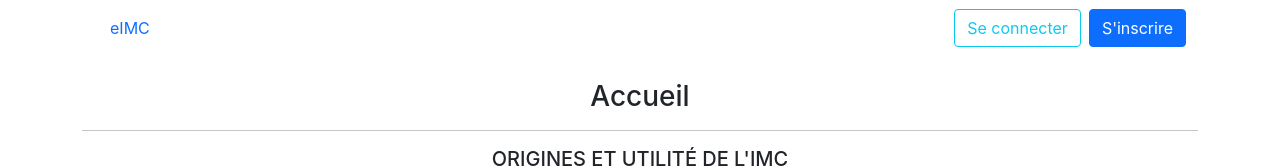
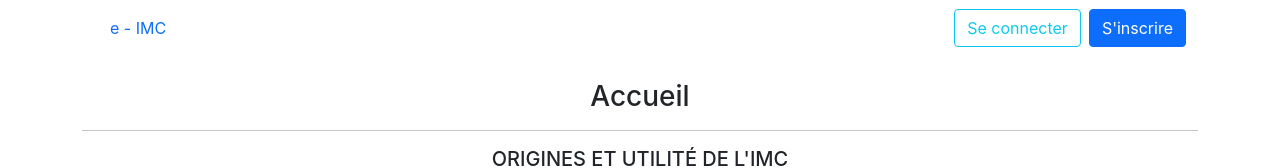
Before and after one commit to ClementLalaux/ECF, a React (Create React App) app: page / in a window 1280 px wide. Shown: the top 168 px of the page. Built offline with nearby package versions, Linux system fonts and the light colour scheme.

Commit message:
Premier commit

```diff
--- a/src/App.js
+++ b/src/App.js
@@ -5,15 +5,14 @@ import { useDispatch, useSelector } from "react-redux";
 import Modal from "./components/shared/Modal";
 import SignForm from "./components/auth/signForm";
 import { removeUser,signIn,signUp} from "./components/auth/authSlice";
-import { Navigate, NavLink, Outlet} from "react-router-dom";
+import {  NavLink, Outlet, useNavigate} from "react-router-dom";
 
 function App() {
 
   const [signFormMode, setSignFormMode] = useState("");
-
   const user = useSelector((state) => state.auth.user);
   const dispatch = useDispatch();
-
+  const navigate = useNavigate();
   const onSigningHandler = async (credentials) => {
     if (signFormMode === "Se connecter") {
       await dispatch(signIn(credentials));
@@ -24,8 +23,10 @@ function App() {
     setSignFormMode("");
   };
 
-
-
+    const returnToMenu = () => {
+      dispatch(removeUser())
+      navigate('/')
+    }
 
   useEffect(()=> {
     dispatch(removeUser())
@@ -41,20 +42,17 @@ function App() {
           ,document.getElementById("modal-root"))
       }
       <header className="mb-4">
-        <nav
-          className="navbar navbar-expand-lg bg-body-tertiary"
-          data-bs-theme="dark"
-        >
-          <div className="container-fluid">
+        <nav className="navbar navbar-expand-lg bg-body-tertiary">
+          <div className="container">
             <NavLink className="nav-link" to={`/`}>
-              eIMC
+              e - IMC
             </NavLink>
             {user && <NavLink className="nav-link" to={`/formImc`}>Ajouter Info</NavLink>}
             <div className="collapse navbar-collapse" id="eRecipe-navbar">
               {user ? (
                 <button
                   className="ms-auto btn btn-secondary"
-                  onClick={() => dispatch(removeUser())}
+                  onClick={() => returnToMenu()}
                 >
                   Se déconnecter
                 </button>
--- a/src/components/formImc/FormPage.jsx
+++ b/src/components/formImc/FormPage.jsx
@@ -1,6 +1,7 @@
 import { useEffect, useState } from "react"
 import { createPortal } from "react-dom"
 import { useDispatch, useSelector } from "react-redux"
+import { Navigate } from "react-router-dom"
 import Modal from "../shared/Modal"
 import FormImc from "./FormImc"
 import { addImc, fetchImc } from "./formImcSlice"
@@ -27,14 +28,15 @@ const FormPage = () => {
             {formImcMode && createPortal(<Modal onClose={()=>setFormImcMode("")}>
                 <FormImc onAdd={onAdd}/>
             </Modal>,document.getElementById("modal-root"))}
-            <div className="row">
+            {!idUser && <Navigate to="/"/>}
+            <div className="row mb-4">
                 <h3 className="mb-3">Les dernières valeurs entrées</h3>
                 {imc.length === 0 ?
                 <p>Il n'y a pas de données</p> :
                 imc.map((e,i )=> <ImcDisplay key={i} imc={e} idUser={idUser}/>)}
             </div>
-            <div className="row">
-            <button className="ms-auto btn btn-outline-info" onClick={() => setFormImcMode("Sign Up")}>Ajouter une valeur</button>
+            <div className="row ">
+            <button className="m-auto btn btn-outline-info w-25" onClick={() => setFormImcMode("Sign Up")}>Ajouter une valeur</button>
             </div>
 
         </>
--- a/src/components/formImc/ImcDisplay.jsx
+++ b/src/components/formImc/ImcDisplay.jsx
@@ -20,7 +20,7 @@ const ImcDisplay = (props) => {
     }
   return (
     <>
-    <div className="row d-flex justify-content-around align-item-center">
+    <div className="row d-flex justify-content-around  border border-primary rounded p-4 m-3">
         <div className="col-3">
             {`IMC : ${imc}`}
         </div>
```
